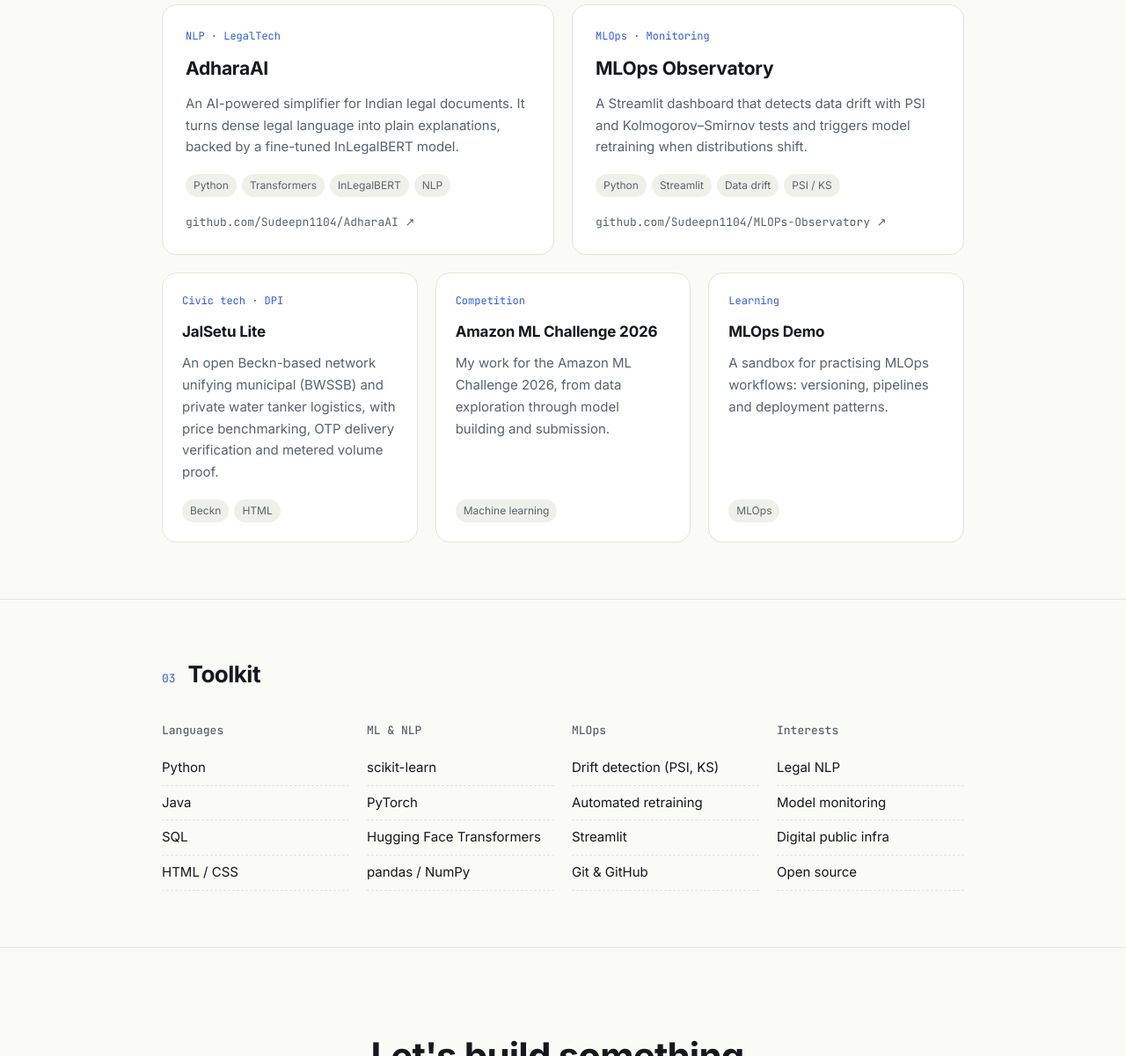
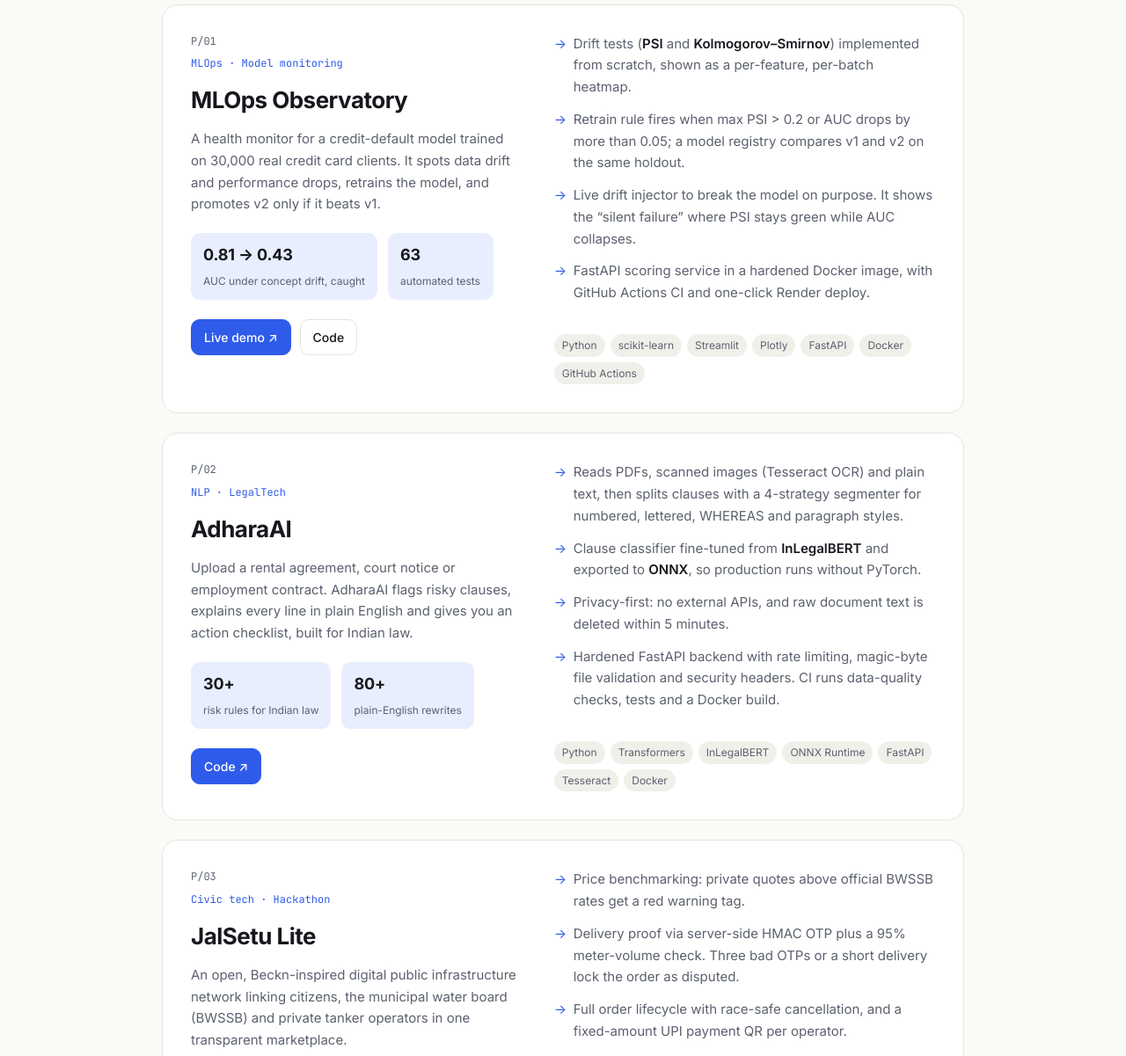
Before and after one commit to Sudeepn1104/MLOPs-Demo, a plain HTML site: page portfolio/index.html in a window 1280 px wide. Shown: the part 1260-2461 px from the top of the page at 88% size. Drawn offline with Linux system fonts and the light colour scheme.

Commit message:
Portfolio: feature three verified projects in detail
Replace the project grid with detailed cards for MLOps Observatory,
AdharaAI and JalSetu Lite, each checked by running its test suite.
Drop the empty Amazon ML Challenge repo and align the toolkit with
the stack these projects actually use.

Co-Authored-By: Claude Opus 5.5 <noreply@anthropic.com>
Claude-Session: https://claude.ai/code/session_019SSPnpM86e8McZfEHf2tUT

```diff
--- a/portfolio/index.html
+++ b/portfolio/index.html
@@ -108,23 +108,29 @@
   .facts li span:last-child { text-align: right; }
 
   /* projects */
-  .featured { display: grid; grid-template-columns: 1fr 1fr; gap: 20px; margin-bottom: 20px; }
-  .card {
-    background: var(--surface); border: 1px solid var(--line); border-radius: 16px;
-    padding: 26px; display: flex; flex-direction: column; text-decoration: none;
-    transition: border-color .15s, transform .15s;
+  .projects { display: grid; gap: 22px; }
+  .proj {
+    display: grid; grid-template-columns: 1fr 1.15fr; gap: 36px;
+    background: var(--surface); border: 1px solid var(--line); border-radius: 18px; padding: 32px;
+    transition: border-color .15s;
   }
-  .card:hover { border-color: var(--accent); transform: translateY(-2px); }
-  .card .kind { font-size: 12px; color: var(--accent); margin-bottom: 10px; }
-  .card h3 { margin: 0 0 10px; font-size: 21px; letter-spacing: -0.01em; }
-  .card p { margin: 0 0 18px; color: var(--muted); font-size: 15px; flex: 1; }
+  .proj:hover { border-color: var(--accent); }
+  .idx { font-size: 12px; color: var(--muted); margin-bottom: 6px; }
+  .kind { font-size: 12px; color: var(--accent); margin-bottom: 10px; }
+  .proj h3 { margin: 0 0 10px; font-size: 26px; letter-spacing: -0.02em; }
+  .proj .sum { margin: 0 0 20px; color: var(--muted); font-size: 15px; }
+  .stat-row { display: flex; gap: 12px; flex-wrap: wrap; margin-bottom: 22px; }
+  .stat { background: var(--accent-soft); border-radius: 10px; padding: 10px 14px; min-width: 120px; }
+  .stat b { display: block; font-size: 18px; letter-spacing: -0.01em; }
+  .stat span { font-size: 12px; color: var(--muted); }
+  .links { display: flex; gap: 10px; flex-wrap: wrap; }
+  .btn.sm { padding: 8px 14px; font-size: 14px; }
+  .hl { margin: 0 0 22px; padding: 0; list-style: none; }
+  .hl li { position: relative; padding: 0 0 12px 22px; font-size: 15px; color: var(--muted); }
+  .hl li::before { content: "→"; position: absolute; left: 0; color: var(--accent); }
+  .hl b { color: var(--text); font-weight: 600; }
   .tags { display: flex; flex-wrap: wrap; gap: 6px; }
   .tag { font-size: 12px; padding: 3px 9px; border-radius: 999px; background: var(--tag); color: var(--muted); }
-  .card .go { margin-top: 18px; font-size: 13px; color: var(--muted); }
-  .card:hover .go { color: var(--accent); }
-  .more { display: grid; grid-template-columns: repeat(3, 1fr); gap: 20px; }
-  .more .card { padding: 22px; }
-  .more .card h3 { font-size: 17px; }
 
   /* skills */
   .skills { display: grid; grid-template-columns: repeat(4, 1fr); gap: 20px; }
@@ -144,8 +150,8 @@
     .wrap { padding: 0 16px; }
     nav a.hide-sm { display: none; }
     .hero { padding: 64px 0 52px; }
-    .about, .featured { grid-template-columns: 1fr; gap: 24px; }
-    .more { grid-template-columns: 1fr; }
+    .about { grid-template-columns: 1fr; gap: 24px; }
+    .proj { grid-template-columns: 1fr; gap: 8px; padding: 22px; }
     .skills { grid-template-columns: 1fr 1fr; }
   }
 </style>
@@ -202,42 +208,81 @@
     <div class="wrap">
       <div class="sec-head"><span class="num mono">02</span><h2>Selected projects</h2></div>
 
-      <div class="featured">
-        <a class="card" href="https://github.com/Sudeepn1104/AdharaAI" target="_blank" rel="noopener">
-          <div class="kind mono">NLP · LegalTech</div>
-          <h3>AdharaAI</h3>
-          <p>An AI-powered simplifier for Indian legal documents. It turns dense legal language into plain explanations, backed by a fine-tuned InLegalBERT model.</p>
-          <div class="tags"><span class="tag">Python</span><span class="tag">Transformers</span><span class="tag">InLegalBERT</span><span class="tag">NLP</span></div>
-          <div class="go mono">github.com/Sudeepn1104/AdharaAI ↗</div>
-        </a>
-        <a class="card" href="https://github.com/Sudeepn1104/MLOPs-Observatory" target="_blank" rel="noopener">
-          <div class="kind mono">MLOps · Monitoring</div>
-          <h3>MLOps Observatory</h3>
-          <p>A Streamlit dashboard that detects data drift with PSI and Kolmogorov–Smirnov tests and triggers model retraining when distributions shift.</p>
-          <div class="tags"><span class="tag">Python</span><span class="tag">Streamlit</span><span class="tag">Data drift</span><span class="tag">PSI / KS</span></div>
-          <div class="go mono">github.com/Sudeepn1104/MLOPs-Observatory ↗</div>
-        </a>
-      </div>
+      <div class="projects">
+        <article class="proj">
+          <div class="proj-side">
+            <div class="idx mono">P/01</div>
+            <div class="kind mono">MLOps · Model monitoring</div>
+            <h3>MLOps Observatory</h3>
+            <p class="sum">A health monitor for a credit-default model trained on 30,000 real credit card clients. It spots data drift and performance drops, retrains the model, and promotes v2 only if it beats v1.</p>
+            <div class="stat-row">
+              <div class="stat"><b>0.81 → 0.43</b><span>AUC under concept drift, caught</span></div>
+              <div class="stat"><b>63</b><span>automated tests</span></div>
+            </div>
+            <div class="links">
+              <a class="btn primary sm" href="https://mlops-observatory-sudeepunayak.streamlit.app/" target="_blank" rel="noopener">Live demo ↗</a>
+              <a class="btn sm" href="https://github.com/Sudeepn1104/MLOPs-Observatory" target="_blank" rel="noopener">Code</a>
+            </div>
+          </div>
+          <div class="proj-main">
+            <ul class="hl">
+              <li>Drift tests (<b>PSI</b> and <b>Kolmogorov–Smirnov</b>) implemented from scratch, shown as a per-feature, per-batch heatmap.</li>
+              <li>Retrain rule fires when max PSI &gt; 0.2 or AUC drops by more than 0.05; a model registry compares v1 and v2 on the same holdout.</li>
+              <li>Live drift injector to break the model on purpose. It shows the “silent failure” where PSI stays green while AUC collapses.</li>
+              <li>FastAPI scoring service in a hardened Docker image, with GitHub Actions CI and one-click Render deploy.</li>
+            </ul>
+            <div class="tags"><span class="tag">Python</span><span class="tag">scikit-learn</span><span class="tag">Streamlit</span><span class="tag">Plotly</span><span class="tag">FastAPI</span><span class="tag">Docker</span><span class="tag">GitHub Actions</span></div>
+          </div>
+        </article>
 
-      <div class="more">
-        <a class="card" href="https://github.com/Sudeepn1104/jalsetu-lite" target="_blank" rel="noopener">
-          <div class="kind mono">Civic tech · DPI</div>
-          <h3>JalSetu Lite</h3>
-          <p>An open Beckn-based network unifying municipal (BWSSB) and private water tanker logistics, with price benchmarking, OTP delivery verification and metered volume proof.</p>
-          <div class="tags"><span class="tag">Beckn</span><span class="tag">HTML</span></div>
-        </a>
-        <a class="card" href="https://github.com/Sudeepn1104/amazon-ml-challenge-2026" target="_blank" rel="noopener">
-          <div class="kind mono">Competition</div>
-          <h3>Amazon ML Challenge 2026</h3>
-          <p>My work for the Amazon ML Challenge 2026, from data exploration through model building and submission.</p>
-          <div class="tags"><span class="tag">Machine learning</span></div>
-        </a>
-        <a class="card" href="https://github.com/Sudeepn1104/MLOPs-Demo" target="_blank" rel="noopener">
-          <div class="kind mono">Learning</div>
-          <h3>MLOps Demo</h3>
-          <p>A sandbox for practising MLOps workflows: versioning, pipelines and deployment patterns.</p>
-          <div class="tags"><span class="tag">MLOps</span></div>
-        </a>
+        <article class="proj">
+          <div class="proj-side">
+            <div class="idx mono">P/02</div>
+            <div class="kind mono">NLP · LegalTech</div>
+            <h3>AdharaAI</h3>
+            <p class="sum">Upload a rental agreement, court notice or employment contract. AdharaAI flags risky clauses, explains every line in plain English and gives you an action checklist, built for Indian law.</p>
+            <div class="stat-row">
+              <div class="stat"><b>30+</b><span>risk rules for Indian law</span></div>
+              <div class="stat"><b>80+</b><span>plain-English rewrites</span></div>
+            </div>
+            <div class="links">
+              <a class="btn primary sm" href="https://github.com/Sudeepn1104/AdharaAI" target="_blank" rel="noopener">Code ↗</a>
+            </div>
+          </div>
+          <div class="proj-main">
+            <ul class="hl">
+              <li>Reads PDFs, scanned images (Tesseract OCR) and plain text, then splits clauses with a 4-strategy segmenter for numbered, lettered, WHEREAS and paragraph styles.</li>
+              <li>Clause classifier fine-tuned from <b>InLegalBERT</b> and exported to <b>ONNX</b>, so production runs without PyTorch.</li>
+              <li>Privacy-first: no external APIs, and raw document text is deleted within 5 minutes.</li>
+              <li>Hardened FastAPI backend with rate limiting, magic-byte file validation and security headers. CI runs data-quality checks, tests and a Docker build.</li>
+            </ul>
+            <div class="tags"><span class="tag">Python</span><span class="tag">Transformers</span><span class="tag">InLegalBERT</span><span class="tag">ONNX Runtime</span><span class="tag">FastAPI</span><span class="tag">Tesseract</span><span class="tag">Docker</span></div>
+          </div>
+        </article>
+
+        <article class="proj">
+          <div class="proj-side">
+            <div class="idx mono">P/03</div>
+            <div class="kind mono">Civic tech · Hackathon</div>
+            <h3>JalSetu Lite</h3>
+            <p class="sum">An open, Beckn-inspired digital public infrastructure network linking citizens, the municipal water board (BWSSB) and private tanker operators in one transparent marketplace.</p>
+            <div class="stat-row">
+              <div class="stat"><b>Build for Billions</b><span>hackathon · NITK Surathkal</span></div>
+            </div>
+            <div class="links">
+              <a class="btn primary sm" href="https://github.com/Sudeepn1104/jalsetu-lite" target="_blank" rel="noopener">Code ↗</a>
+            </div>
+          </div>
+          <div class="proj-main">
+            <ul class="hl">
+              <li>Price benchmarking: private quotes above official BWSSB rates get a red warning tag.</li>
+              <li>Delivery proof via server-side HMAC OTP plus a 95% meter-volume check. Three bad OTPs or a short delivery lock the order as disputed.</li>
+              <li>Full order lifecycle with race-safe cancellation, and a fixed-amount UPI payment QR per operator.</li>
+              <li>Separate citizen, driver and operator dashboards on a FastAPI + SQLite backend, with backend and frontend test suites in CI.</li>
+            </ul>
+            <div class="tags"><span class="tag">FastAPI</span><span class="tag">SQLite</span><span class="tag">JavaScript</span><span class="tag">Next.js</span><span class="tag">Docker</span></div>
+          </div>
+        </article>
       </div>
     </div>
   </section>
@@ -246,10 +291,10 @@
     <div class="wrap">
       <div class="sec-head"><span class="num mono">03</span><h2>Toolkit</h2></div>
       <div class="skills">
-        <div class="skill-col"><h4 class="mono">Languages</h4><ul><li>Python</li><li>Java</li><li>SQL</li><li>HTML / CSS</li></ul></div>
-        <div class="skill-col"><h4 class="mono">ML &amp; NLP</h4><ul><li>scikit-learn</li><li>PyTorch</li><li>Hugging Face Transformers</li><li>pandas / NumPy</li></ul></div>
-        <div class="skill-col"><h4 class="mono">MLOps</h4><ul><li>Drift detection (PSI, KS)</li><li>Automated retraining</li><li>Streamlit</li><li>Git &amp; GitHub</li></ul></div>
-        <div class="skill-col"><h4 class="mono">Interests</h4><ul><li>Legal NLP</li><li>Model monitoring</li><li>Digital public infra</li><li>Open source</li></ul></div>
+        <div class="skill-col"><h4 class="mono">Languages</h4><ul><li>Python</li><li>JavaScript</li><li>Java</li><li>HTML / CSS</li></ul></div>
+        <div class="skill-col"><h4 class="mono">ML &amp; NLP</h4><ul><li>scikit-learn</li><li>PyTorch &amp; Transformers</li><li>ONNX Runtime</li><li>pandas / NumPy</li></ul></div>
+        <div class="skill-col"><h4 class="mono">MLOps</h4><ul><li>Drift detection (PSI, KS)</li><li>Model registry &amp; retraining</li><li>Docker &amp; Render</li><li>GitHub Actions CI</li></ul></div>
+        <div class="skill-col"><h4 class="mono">Apps &amp; APIs</h4><ul><li>FastAPI</li><li>Streamlit</li><li>SQLite</li><li>Tesseract OCR</li></ul></div>
       </div>
     </div>
   </section>
```
